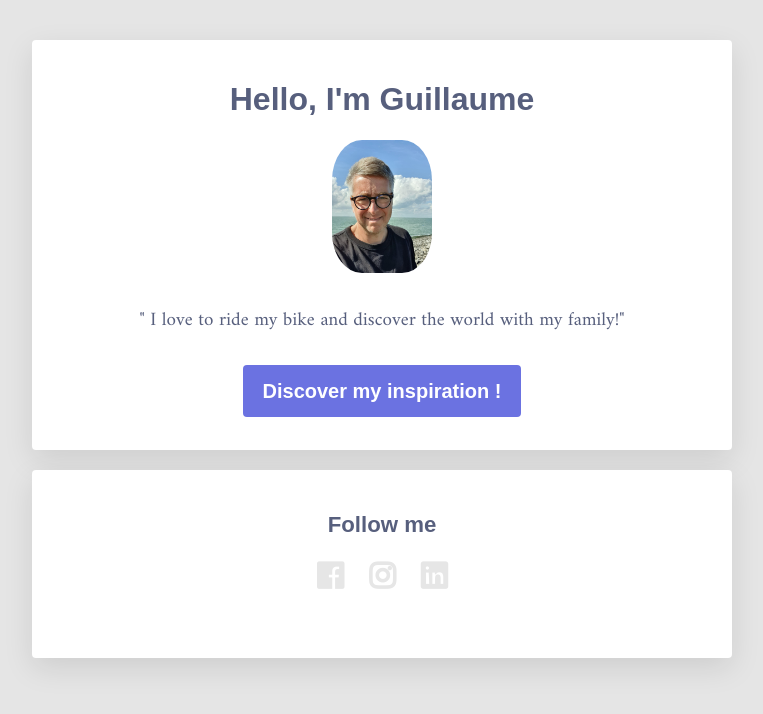
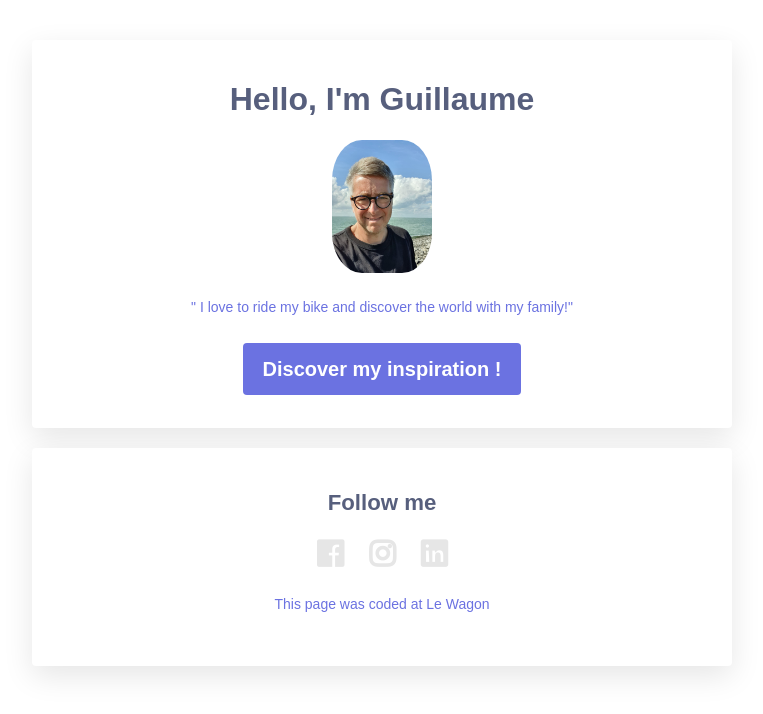
Before and after one commit to GuillaumeLive/guillaumelive.github.io, a plain HTML site: page index.html in a window 1280 px wide. Shown: the whole page, without its empty margins (258-1021 px from the left). Drawn offline with Linux system fonts and the light colour scheme.

Commit message:
update my profile

```diff
--- a/index.html
+++ b/index.html
@@ -40,6 +40,7 @@
           	</a>
           </li>
         </ul>
+          <p>This page was coded at Le Wagon</p>
         </div>
       </div>
     </div>
--- a/style.css
+++ b/style.css
@@ -1,6 +1,6 @@
 /* Colors and fonts */
 body {
-  background: #e5e5e5;
+  background: white;
   color: #575F7D;
   font-family: 'Amiri', serif;
   font-size: 19px;
@@ -29,6 +29,14 @@ a {
 }
 a:hover {
   color: black;
+}
+
+p {
+  font-family: 'Nunito Sans', sans-serif;
+  text-decoration: none;
+  color: #6B72E1;
+  font-weight: 400;
+  font-size: 14px;
 }
 
 /* Custom design with class (99% of your design) */
```
